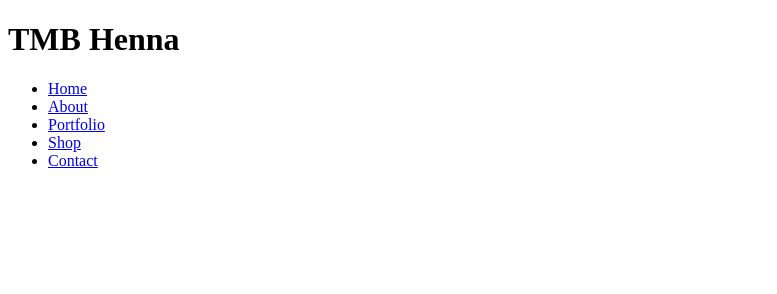
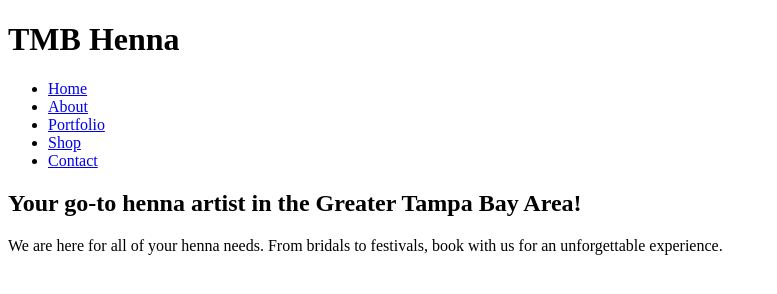
Before and after one commit to tahseena1/small-business-website, a plain HTML site: page index.html in a window 1280 px wide. Shown: the whole page, without its empty margins (0-777 px from the left). Drawn offline with Linux system fonts and the light colour scheme.

Commit message:
Added hero and call to action

```diff
--- a/index.html
+++ b/index.html
@@ -8,6 +8,7 @@
     <link rel="stylesheet" href="styles.css">
 </head>
 <body>
+    <header>
         <h1>TMB Henna</h1>
         <nav>
             <ul>
@@ -18,5 +19,13 @@
                 <li><a href="#contact">Contact</a></li>
             </ul>
         </nav>
+    </header>
+    <main>
+        <section class="hero">
+            <h2 id="hero-title">Your go-to henna artist in the Greater Tampa Bay Area!</h2>
+            <p>We are here for all of your henna needs. From bridals to festivals, book with us for an unforgettable experience.</p>
+        </section>
+
+    </main>
 </body>
 </html>
```
Lines whose indentation alone changed are shown as unchanged.
